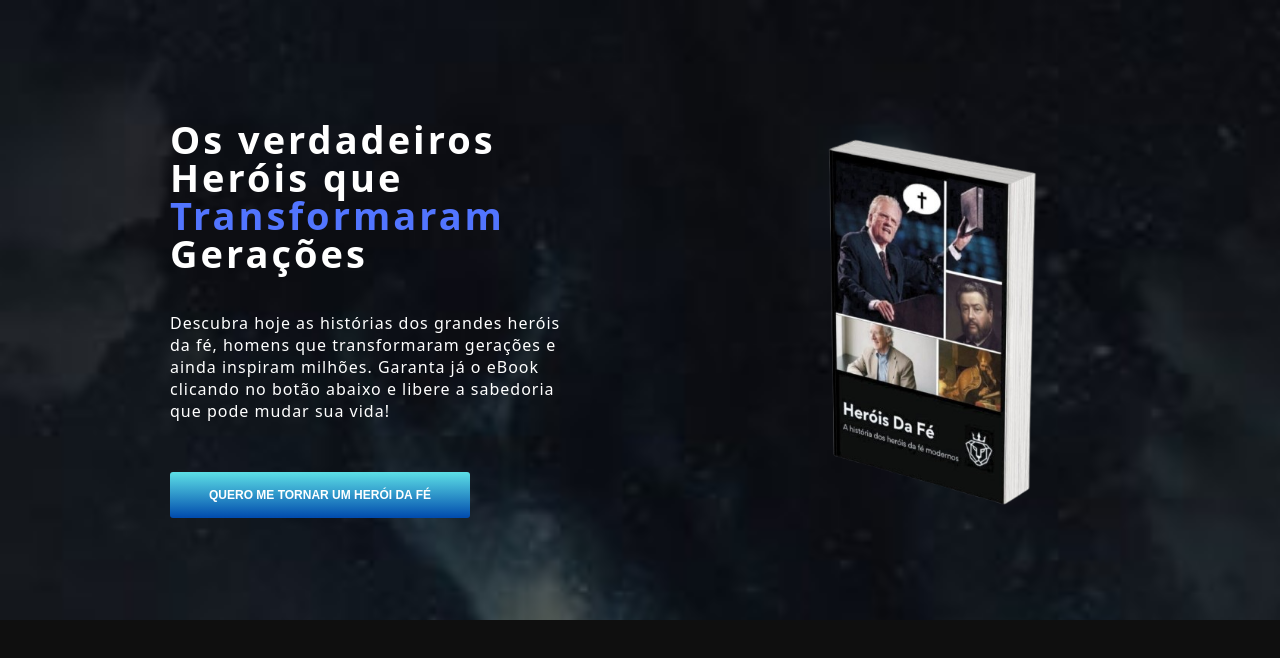
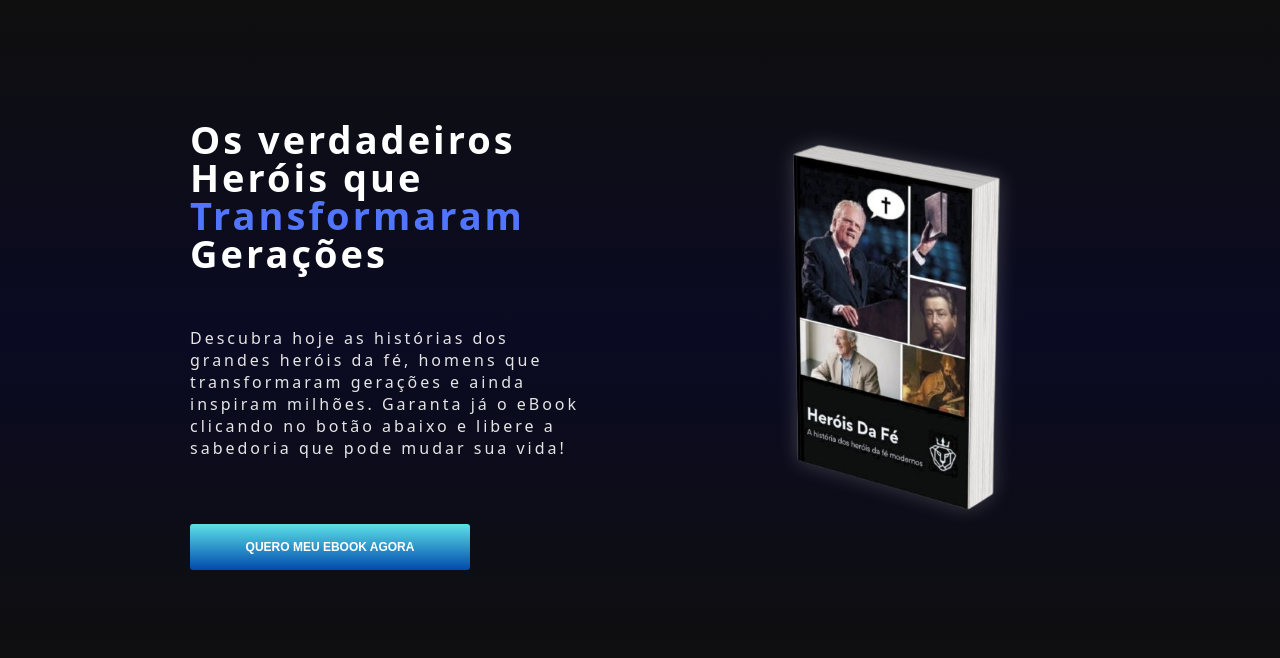
Before and after one commit to maarinlucas/pagina_de_vendas_representantesdoreino, a React (Vite) app: page / in a window 1280 px wide. Shown: the top 658 px of the page. Built offline with nearby package versions, Linux system fonts and the light colour scheme.

Commit message:
first commit

```diff
--- a/src/App.jsx
+++ b/src/App.jsx
@@ -106,9 +106,6 @@ function App() {
       gsap.killTweensOf(".h24")
       gsap.killTweensOf(".Copyright")
     }
-
-
-
   }, [])
 
 
@@ -118,7 +115,7 @@ function App() {
         <div className="parte1a">
           <h1>Os verdadeiros Heróis que <span>Transformaram</span> Gerações</h1>
           <p>Descubra hoje as histórias dos grandes heróis da fé, homens que transformaram gerações e ainda inspiram milhões. Garanta já o eBook clicando no botão abaixo e libere a sabedoria que pode mudar sua vida!</p>
-          <button className='chamada' onClick={redirectToKirvano}>QUERO ME TORNAR UM HERÓI DA FÉ</button>
+          <button className='chamada' onClick={redirectToKirvano}>QUERO MEU EBOOK AGORA</button>
         </div>
         <div className="parte1b">
           <div className="bookImg">
@@ -135,7 +132,7 @@ function App() {
           </p>
         </div>
         <div className="parte2b">
-          <button className='chamada' onClick={redirectToKirvano}>QUERO TRANSFORMAR MINHA VIDA AGORA</button>
+          <button className='chamada' onClick={redirectToKirvano}>BAIXAR MEU GUIA DOS HERÓIS DA FÉ</button>
         </div>
       </div>
 
@@ -158,7 +155,7 @@ function App() {
 
       <div className="parte4">
         <h2 className="h24">O que está esperando? Clique no botão abaixo e torne-se o próximo herói da fé!</h2>
-        <button className='chamada' onClick={redirectToKirvano}>SIM, EU QUERO ME TORNAR UM HERÓI DA FÉ</button>
+        <button className='chamada' onClick={redirectToKirvano}>QUERO ME TORNAR UM HERÓI DA FÉ</button>
         <div className="Copyright">
           <div className="logo">
             <img src={logo} alt="Logo" />
--- a/src/index.css
+++ b/src/index.css
@@ -35,8 +35,8 @@ span {
   padding: 13px 8px;
   font-size: 12px;
   width: 100%;
-  max-width: 300px;
-  min-width: 290px;
+  max-width: 280px;
+  min-width: 280px;
   font-weight: bold;
   border-radius: 3px;
   cursor: pointer;
@@ -52,9 +52,11 @@ span {
 }
 .chamada:hover {
   filter: saturate(5);
+
 }
 .chamada2:hover {
   filter: saturate(5);
+
 }
 
 /* Estilo para as imagens do livro */
@@ -74,12 +76,7 @@ span {
 
 .parte1,
 .parte3 {
-  background-image: url('./assets/backgound01.jpg');
-  background-size: cover;
-  /* Faz a imagem preencher o container */
-
-  background-repeat: no-repeat;
-  /* Impede que a imagem se repita */
+   background: linear-gradient(to bottom, rgb(15, 15, 15), rgb(10, 10, 35), rgb(15, 15, 15) );
 
 }
 
@@ -87,7 +84,7 @@ span {
 .parte2,
 .parte3 {
   width: 100%;
-  padding: 120px 170px 100px 170px;
+  padding: 120px 190px 100px 190px;
 
 }
 
@@ -103,7 +100,7 @@ span {
   max-width: 400px;
   min-width: 320px;
   width: 100%;
-  row-gap: 40px;
+  row-gap: 55px;
   opacity: 0;
   transform: translateX(-30px);
 
@@ -117,8 +114,9 @@ span {
 }
 
 .parte1a p {
-  letter-spacing: 1px;
+  letter-spacing: 3px;
   font-size: 16px;
+  color: #E5E5E5;;
 }
 
 .parte1b {
@@ -132,11 +130,12 @@ span {
 }
 
 .bookImg {
-  max-width: 350px;
-  min-width: 300px;
+  max-width: 400px;
+  min-width: 350px;
   max-height: 400px;
   width: 100%;
   height: 100%;
+  position: relative;
 }
 
 .bookImg img {
@@ -144,14 +143,19 @@ span {
   max-width: 106%;
   max-height: 106%;
   right: -40px;
-  top: -10px;
+  top: -30px;
+
+  /* Adicionando sombra suave */
+
+  /* Adicionando brilho sutil */
+  filter: drop-shadow(0px 0px 10px rgba(255, 255, 255, 0.2));
 }
 
 .parte2 {
   display: flex;
   flex-direction: column;
   align-items: center;
-  row-gap: 70px;
+  row-gap: 90px;
 }
 
 .parte2a {
@@ -170,6 +174,7 @@ span {
   min-width: 280px;
   line-height: 24px;
   font-size: 16px;
+  color: #E5E5E5;
 }
 
 .parte2b{
@@ -182,6 +187,7 @@ span {
   display: flex;
   align-items: center;
   justify-content: center;
+  height: 500px;
 }
 
 .desconto {
@@ -193,7 +199,6 @@ span {
   grid-template-columns: 60% 40%;
   border: solid #5275ff 1px;
   background: linear-gradient(90deg, #5de0e6, #004aad);
-  cursor: pointer;
 }
 
 
@@ -215,9 +220,6 @@ span {
   margin: 10px 0px 0px 0px;
 }
 
-.desconto:hover {
-  filter: saturate(2);
-}
 
 .descontoA,
 .descontoB {
@@ -293,7 +295,7 @@ span {
   width: 100%;
   max-width: 700px;
   min-width: 700px;
-  font-size: 11px;
+  font-size: 14px;
   opacity: 0;
   transform: translateX(-40px);
 }
```
Also changed, not shown: anotações.txt.
